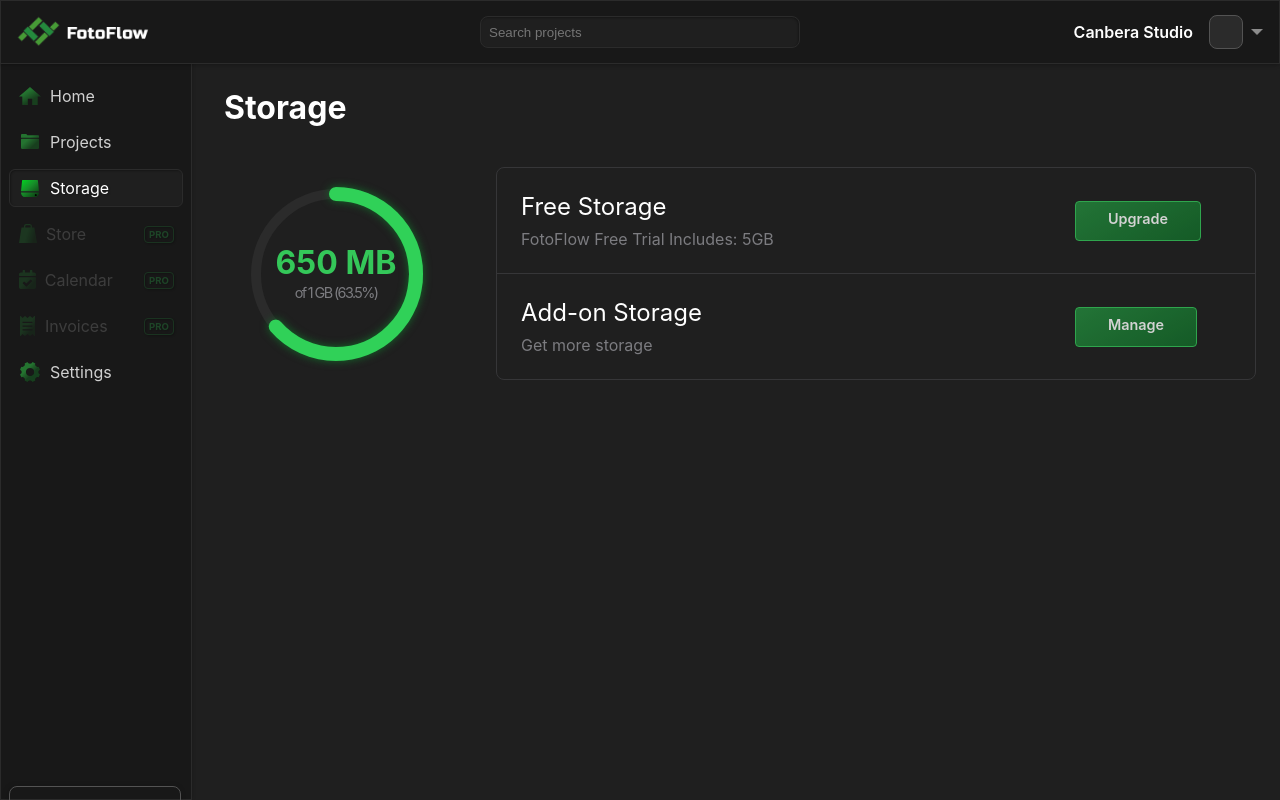
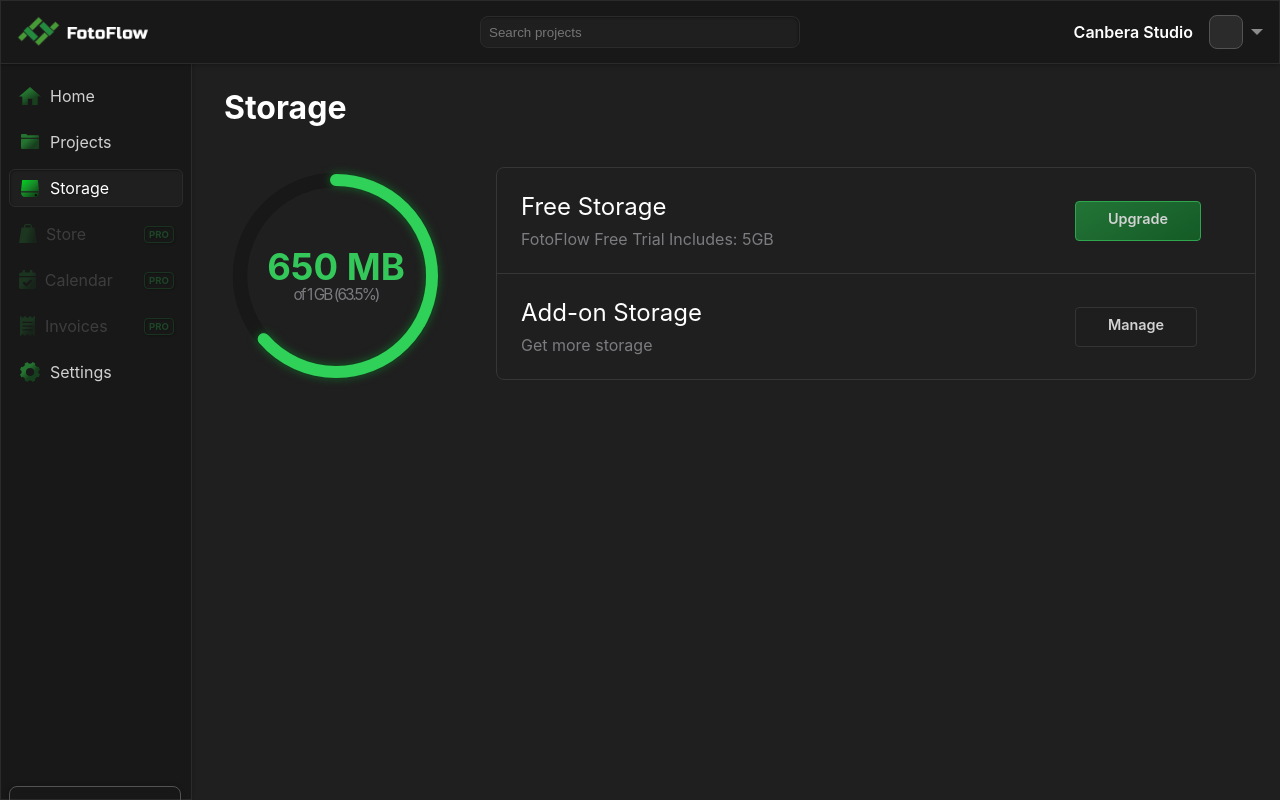
Before and after one commit to abhaykvincent/fotoflow-app, a React (Create React App) app: page /storage in a window 1280 px wide. Built offline with nearby package versions, Linux system fonts and the light colour scheme; no server answers; the database is empty.

Commit message:
Update storage pie appearance and button style

```diff
--- a/src/components/StoragePie/StoragePie.jsx
+++ b/src/components/StoragePie/StoragePie.jsx
@@ -13,14 +13,14 @@
   const dashoffset = circumference - (usedPercentage / 100) * circumference;
 
   return (
-    <svg width="200" height="200" viewBox="0 0 100 100">
+    <svg width="250" height="250" viewBox="0 0 100 100">
       <circle
         className='available-storage'
         cx="50"
         cy="50"
         r="40"
         fill="none"
-        strokeWidth="5" // Set the border width
+        strokeWidth="6" // Set the border width
       />
       <circle
         className='used-storage'
@@ -29,17 +29,17 @@
         r="40"
         fill="none"
         stroke="#3498db" // Set the used space color
-        strokeWidth="7"
+        strokeWidth="5"
         strokeDasharray={dasharray}
         strokeDashoffset={dashoffset}
         //round
         strokeLinecap='round'
         transform="rotate(-90 50 50)"
       />
-            <text className='used-storage-text' x="50" y="45" textAnchor="middle" dy="0.3em" fill="white" style={{ maxWidth: '50px' }}>
+            <text className='used-storage-text' x="50" y="47" textAnchor="middle" dy="0.3em" fill="white" style={{ maxWidth: '50px' }}>
                 {convertMegabytes(usedSpace,2)}
             </text>
-            <text className='available-storage-text' x="50" y="60" textAnchor="middle" dy="0.3em" fill="white" style={{ maxWidth: '50px' }}>
+            <text className='available-storage-text' x="50" y="58" textAnchor="middle" dy="0.3em" fill="white" style={{ maxWidth: '50px' }}>
                 {`of ${convertMegabytes(totalSpace)} (${usedPercentage.toFixed(1)}%)`}
             </text>
 
--- a/src/features/Storage/Storage.jsx
+++ b/src/features/Storage/Storage.jsx
@@ -35,7 +35,7 @@
                         <p>Get more storage</p>
                     </div>
                     <div className="action">
-                        <div className="button primary large">Manage</div>
+                        <div className="button secondary large">Manage</div>
                     </div>
                 </div>
             </div>
--- a/src/features/Storage/Storage.scss
+++ b/src/features/Storage/Storage.scss
@@ -19,7 +19,7 @@
                 border: 8px solid $gray3-accessible-dark;
             }
             .available-storage{
-                stroke: $dark-1;
+                stroke: $dark-3;
             }
             .used-storage{
                 stroke: $green-default-dark;
@@ -28,11 +28,12 @@
             }
             .used-storage-text{
                 font-weight: 700;
+                font-size: 0.95rem;
                 fill: $green-default-light;
             }
             .available-storage-text{
                 font-weight: 400;
-                font-size: 0.45rem;
+                font-size: 0.4rem;
                 fill: $gray2-accessible-dark;
                 // space between letters
                 letter-spacing: -0.05rem;
```
